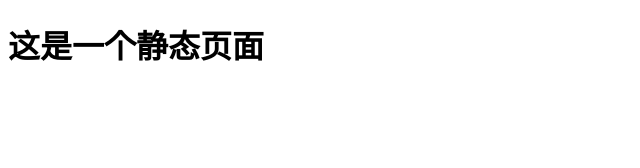
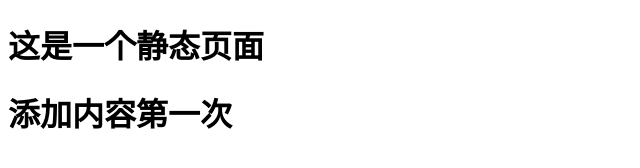
Before and after one commit to 1151508346/test3, a plain HTML site: page index.html in a window 1280 px wide. Shown: the whole page, without its empty margins (0-640 px from the left). Drawn offline with Linux system fonts and the light colour scheme.

Commit message:
添加内容第一次

```diff
--- a/index.html
+++ b/index.html
@@ -7,5 +7,6 @@
 </head>
 <body>
     <h1>这是一个静态页面</h1>
+    <h1>添加内容第一次</h1>
 </body>
 </html>
```
